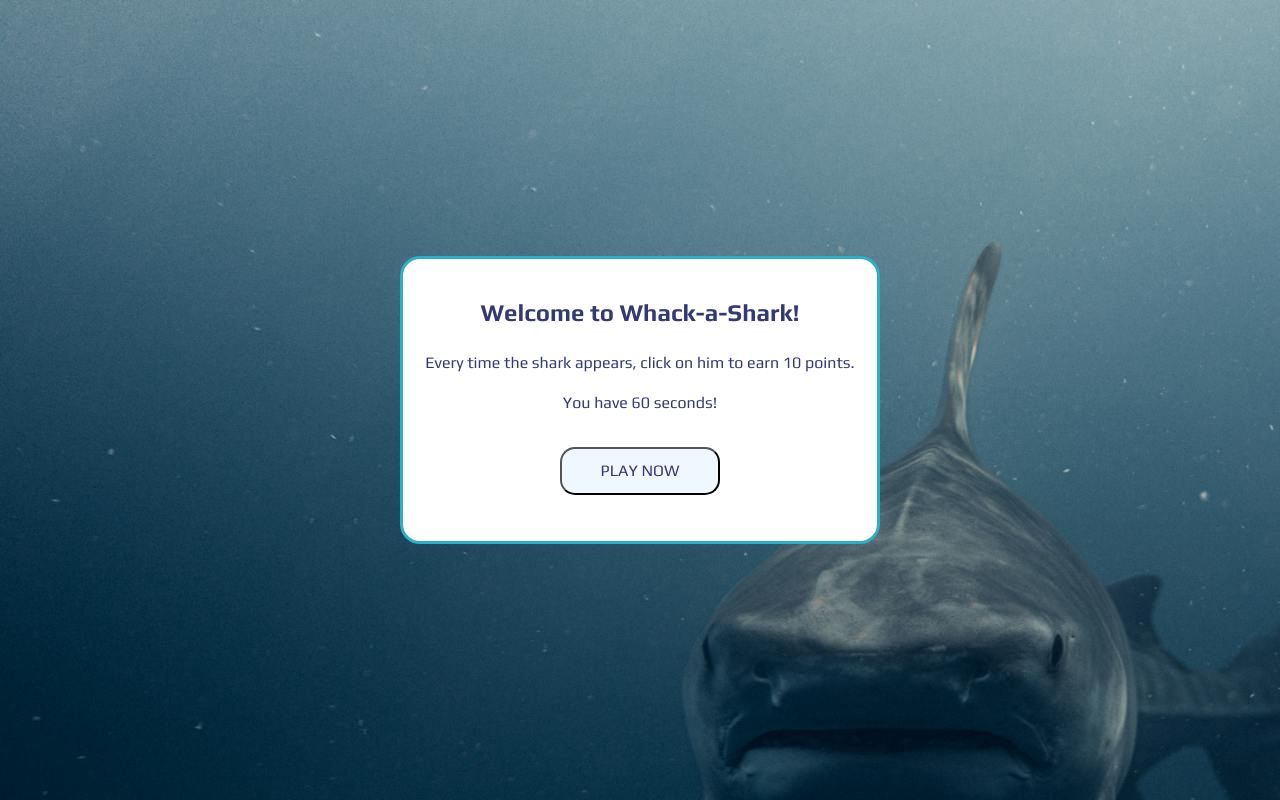
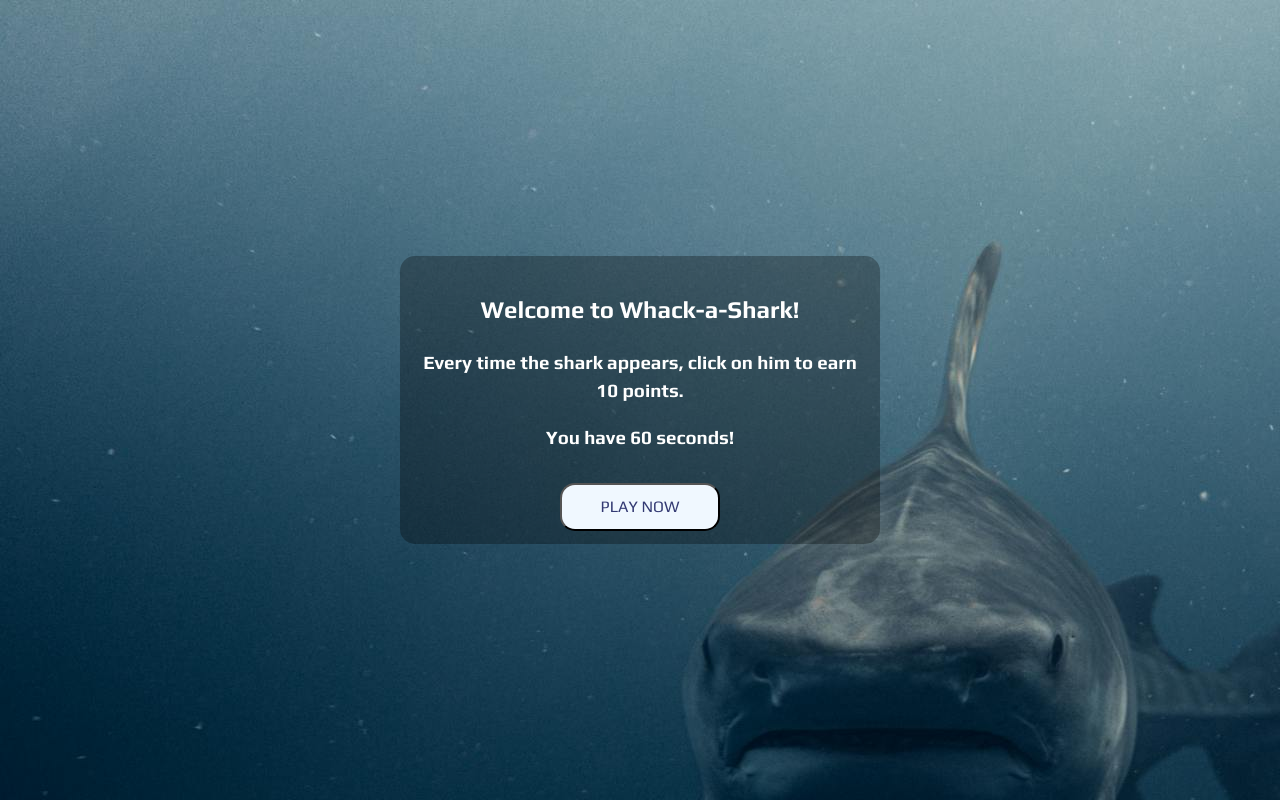
Before and after one commit to KyleThomsonn/js-game, a plain HTML site: page index.html in a window 1280 px wide. Drawn offline with Linux system fonts and the light colour scheme.

Commit message:
changed styling for pop-up-window on load

```diff
--- a/index.html
+++ b/index.html
@@ -23,8 +23,8 @@
     <div id="pop-up-window">
         <div id="pop-up-text">
         <h2>Welcome to Whack-a-Shark!</h2>
-        <p>Every time the shark appears, click on him to earn 10 points.</p>
-        <p>You have 60 seconds!</p>
+        <h3>Every time the shark appears, click on him to earn 10 points.</h3>
+        <h3>You have 60 seconds!</h3>
         <button id="open-game-btn">Play Now</button>
         </div>
     </div>
@@ -67,7 +67,6 @@
 
         <footer>
             <p>&copy;Kyle Thomson 2024</p>
-
         </footer>
     </div>
 
--- a/styles/style.css
+++ b/styles/style.css
@@ -234,12 +234,11 @@ button:hover {
 #pop-up-text {
     width: 30rem;
     height: 18rem;
-    background-color: #ffffff;
-    color: #333A73;
+    color: #ffffff;
+    background: rgba(0, 0, 0, 0.3);
+    border-radius: 15px;
     padding: 1rem;
     margin: 0 auto;
-    border: 3px solid #2BAECC;
-    border-radius: 20px;
     text-align: center;
 }
 
```
